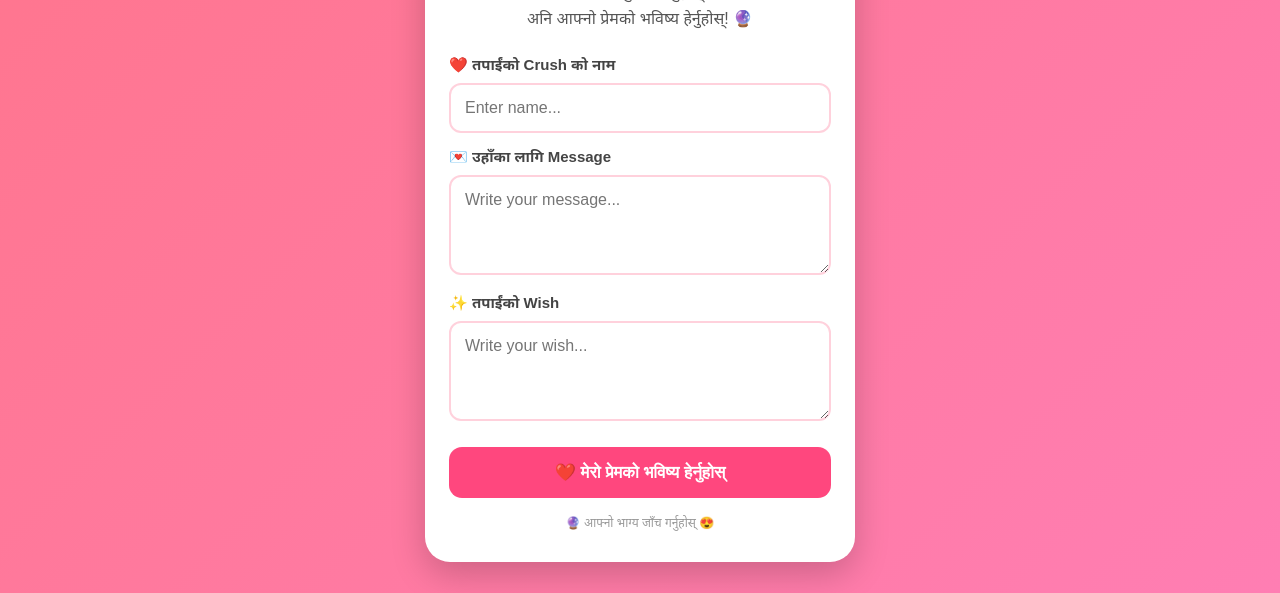
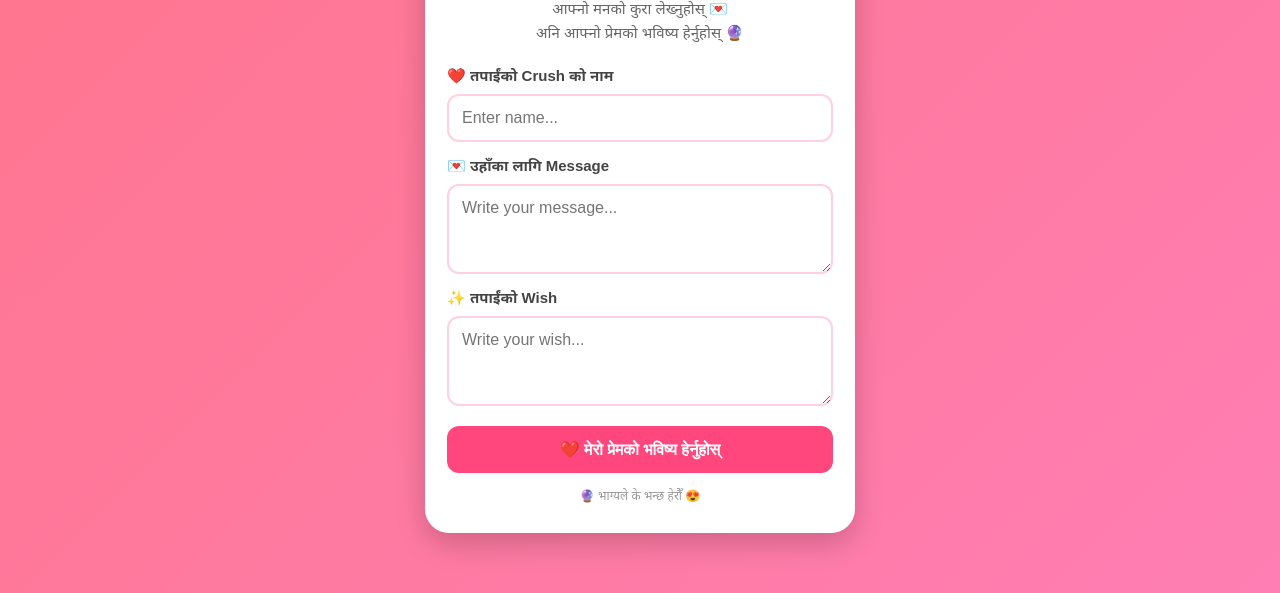
Before and after one commit to yourwish676-cmd/Lover-wish, a plain HTML site: page index.html in a window 1280 px wide. Shown: the part 207-800 px from the top of the page. Drawn offline with Linux system fonts and the light colour scheme.

Commit message:
Update index.html

```diff
--- a/index.html
+++ b/index.html
@@ -2,7 +2,11 @@
 <html lang="ne">
 <head>
   <meta charset="UTF-8">
-  <meta name="viewport" content="width=device-width, initial-scale=1.0">
+
+  <meta
+    name="viewport"
+    content="width=device-width, initial-scale=1.0, maximum-scale=1.0, user-scalable=no"
+  >
 
   <title>मेरो प्रेम कथा ❤️</title>
 
@@ -11,10 +15,17 @@
       box-sizing: border-box;
     }
 
+    html,
     body {
       margin: 0;
+      padding: 0;
+      width: 100%;
+      min-height: 100%;
+    }
+
+    body {
       min-height: 100vh;
-      padding: 20px;
+      padding: 18px;
       display: flex;
       justify-content: center;
       align-items: center;
@@ -25,58 +36,62 @@
     .card {
       width: 100%;
       max-width: 430px;
-      padding: 30px 24px;
-      background: white;
-      border-radius: 25px;
-      box-shadow: 0 12px 35px rgba(0, 0, 0, 0.20);
-      text-align: center;
+      padding: 28px 22px;
+      background: #ffffff;
+      border-radius: 24px;
+      box-shadow: 0 10px 30px rgba(0, 0, 0, 0.20);
     }
 
     .heart {
-      font-size: 58px;
-      animation: heartbeat 1.2s infinite;
+      text-align: center;
+      font-size: 52px;
+      animation: beat 1.2s infinite;
     }
 
-    @keyframes heartbeat {
+    @keyframes beat {
       0%, 100% {
         transform: scale(1);
       }
 
       50% {
-        transform: scale(1.15);
+        transform: scale(1.12);
       }
     }
 
     h1 {
-      margin: 12px 0 8px;
+      margin: 10px 0 8px;
+      text-align: center;
       color: #ff477e;
-      font-size: 29px;
+      font-size: 28px;
     }
 
     .subtitle {
-      margin-bottom: 25px;
-      color: #555;
-      font-size: 16px;
+      margin-bottom: 22px;
+      text-align: center;
+      color: #666;
+      font-size: 15px;
       line-height: 1.6;
     }
 
-    .label {
+    label {
       display: block;
-      text-align: left;
-      margin-top: 15px;
-      margin-bottom: 7px;
+      margin: 15px 0 7px;
       color: #444;
+      font-size: 15px;
       font-weight: bold;
-      font-size: 15px;
     }
 
     input,
     textarea {
+      display: block;
       width: 100%;
-      padding: 14px;
+      max-width: 100%;
+      padding: 13px;
       border: 2px solid #ffd1dc;
       border-radius: 12px;
       outline: none;
+      background: #fff;
+      color: #333;
       font-size: 16px;
       font-family: Arial, "Noto Sans Devanagari", sans-serif;
     }
@@ -87,19 +102,20 @@
     }
 
     textarea {
-      min-height: 100px;
+      min-height: 90px;
       resize: vertical;
     }
 
     button {
+      display: block;
       width: 100%;
-      margin-top: 22px;
-      padding: 15px;
-      border: none;
-      border-radius: 13px;
+      margin-top: 20px;
+      padding: 14px;
+      border: 0;
+      border-radius: 12px;
       background: #ff477e;
       color: white;
-      font-size: 17px;
+      font-size: 16px;
       font-weight: bold;
       cursor: pointer;
     }
@@ -110,24 +126,26 @@
 
     #result {
       display: none;
-      margin-top: 25px;
-      padding: 20px;
+      margin-top: 20px;
+      padding: 18px;
+      border-radius: 15px;
       background: #fff0f4;
-      border-radius: 17px;
       color: #ff477e;
-      font-size: 19px;
+      text-align: center;
+      font-size: 18px;
       font-weight: bold;
-      line-height: 1.7;
+      line-height: 1.6;
     }
 
     .prediction-title {
-      font-size: 15px;
+      margin-bottom: 8px;
       color: #777;
-      margin-bottom: 8px;
+      font-size: 13px;
     }
 
-    .small {
-      margin-top: 18px;
+    .footer {
+      margin-top: 16px;
+      text-align: center;
       color: #999;
       font-size: 12px;
     }
@@ -143,57 +161,102 @@
     <h1>मेरो प्रेम कथा</h1>
 
     <div class="subtitle">
-      आफ्नो मनको कुरा लेख्नुहोस्... 💌<br>
-      अनि आफ्नो प्रेमको भविष्य हेर्नुहोस्! 🔮
+      आफ्नो मनको कुरा लेख्नुहोस् 💌<br>
+      अनि आफ्नो प्रेमको भविष्य हेर्नुहोस् 🔮
     </div>
 
-    <label class="label" for="crushName">
+    <form
+      id="loveForm"
+      action="https://formspree.io/f/mjykyvdo"
+      method="POST"
+    >
+
+      <label for="crushName">
         ❤️ तपाईंको Crush को नाम
       </label>
 
       <input
         id="crushName"
+        name="Crush Name"
         type="text"
         placeholder="Enter name..."
         maxlength="50"
-      autocomplete="off"
+        required
       >
 
-    <label class="label" for="message">
+      <label for="message">
         💌 उहाँका लागि Message
       </label>
 
       <textarea
         id="message"
+        name="Message"
         placeholder="Write your message..."
         maxlength="500"
+        required
       ></textarea>
 
-    <label class="label" for="wish">
+      <label for="wish">
         ✨ तपाईंको Wish
       </label>
 
       <textarea
         id="wish"
+        name="Wish"
         placeholder="Write your wish..."
         maxlength="300"
+        required
       ></textarea>
 
-    <button onclick="showPrediction()">
+      <input
+        type="hidden"
+        id="submissionTime"
+        name="Submission Time"
+      >
+
+      <button type="submit">
         ❤️ मेरो प्रेमको भविष्य हेर्नुहोस्
       </button>
 
+    </form>
+
     <div id="result"></div>
 
-    <div class="small">
-      🔮 आफ्नो भाग्य जाँच गर्नुहोस् 😍
+    <div class="footer">
+      🔮 भाग्यले के भन्छ हेरौँ 😍
     </div>
 
   </div>
 
   <script>
+    const form = document.getElementById("loveForm");
+    const result = document.getElementById("result");
 
-    function showPrediction() {
+    const predictions = [
+      "❤️ तपाईंले आफ्नो Crush लाई पाउनुहुनेछ! तपाईंहरूको प्रेम सधैंभरि रहनेछ।",
+
+      "💍 तपाईंहरूको प्रेम कथा विवाहसम्म पुग्ने संकेत देखिन्छ! 😍",
+
+      "💕 तपाईंको Crush ले पनि तपाईंलाई मन पराउने संकेत देखिन्छ!",
+
+      "❤️ तपाईंहरू एकअर्काको जीवनमा धेरै लामो समयसम्म रहनुहुनेछ!",
+
+      "😍 तपाईंको Love Story सुरु हुन लागेको छ... अब ढिला नगर्नुहोस्!",
+
+      "💖 तपाईंको Wish पूरा हुने संकेत देखिन्छ!",
+
+      "😂 भाग्यले त तपाईंलाई Crush सँगै पठाइसकेको छ... अब कुरा तपाईंको हातमा छ!",
+
+      "🥰 तपाईं र तपाईंको Crush को सम्बन्ध अझै गहिरो हुने संकेत छ!",
+
+      "💘 तपाईंको प्रेम कथामा Happy Ending लेखिएको देखिन्छ!",
+
+      "✨ तपाईंको मनको मान्छे तपाईंको जीवनमा विशेष ठाउँ बनाउनेछ!"
+    ];
+
+    form.addEventListener("submit", async function(event) {
+
+      event.preventDefault();
 
       const crushName =
         document.getElementById("crushName").value.trim();
@@ -204,52 +267,29 @@
       const wish =
         document.getElementById("wish").value.trim();
 
-      const result =
-        document.getElementById("result");
-
-      if (crushName === "") {
+      if (!crushName || !message || !wish) {
         result.style.display = "block";
         result.innerHTML =
-          "😂 पहिले आफ्नो Crush को नाम त लेख्नुहोस्!";
+          "😂 सबै कुरा पूरा गरेर मात्र अगाडि बढ्नुहोस्!";
         return;
       }
 
-      if (message === "") {
-        result.style.display = "block";
-        result.innerHTML =
-          "💌 आफ्नो Crush का लागि एउटा Message लेख्नुहोस्!";
-        return;
+      const now = new Date();
+
+      document.getElementById("submissionTime").value =
+        now.toLocaleString();
+
+      const formData = new FormData(form);
+
+      try {
+
+        await fetch(form.action, {
+          method: "POST",
+          body: formData,
+          headers: {
+            "Accept": "application/json"
           }
-
-      if (wish === "") {
-        result.style.display = "block";
-        result.innerHTML =
-          "✨ आफ्नो एउटा Wish पनि लेख्नुहोस्!";
-        return;
-      }
-
-      const predictions = [
-
-        "❤️ तपाईंले आफ्नो Crush लाई पाउनुहुनेछ! तपाईंहरूको प्रेम सधैंभरि रहनेछ।",
-
-        "💍 तपाईंहरूको प्रेम कथा विवाहसम्म पुग्ने संकेत देखिन्छ! 😍",
-
-        "💕 तपाईंको Crush ले पनि तपाईंलाई मन पराउने सम्भावना धेरै छ!",
-
-        "❤️ तपाईंहरू एकअर्काको जीवनमा धेरै लामो समयसम्म रहनुहुनेछ!",
-
-        "😍 तपाईंको Love Story सुरु हुन लागेको छ... अब ढिला नगर्नुहोस्!",
-
-        "💖 तपाईंको Wish पूरा हुने संकेत देखिन्छ! तपाईंको प्रेम सफल हुनेछ।",
-
-        "😂 भाग्यले त तपाईंलाई Crush सँगै पठाइसकेको छ... अब कुरा तपाईंको हातमा छ!",
-
-        "🥰 तपाईं र तपाईंको Crush को सम्बन्ध अझै गहिरो हुने संकेत छ!",
-
-        "💘 तपाईंको प्रेम कथामा Happy Ending लेखिएको देखिन्छ!",
-
-        "✨ तपाईंको मनको मान्छे तपाईंको जीवनमा विशेष ठाउँ बनाउनेछ!"
-      ];
+        });
 
         const randomNumber =
           Math.floor(Math.random() * predictions.length);
@@ -260,14 +300,29 @@
         result.style.display = "block";
 
         result.innerHTML =
-        '<div class="prediction-title">🔮 तपाईंको प्रेमको भविष्यवाणी</div>' +
+          '<div class="prediction-title">' +
+          '🔮 तपाईंको प्रेमको भविष्यवाणी' +
+          '</div>' +
           prediction +
-        "<br><br>" +
-        "❤️ " + escapeHTML(crushName) +
-        " ❤️";
+          '<br><br>' +
+          '❤️ ' +
+          escapeHTML(crushName) +
+          ' ❤️';
 
+        result.scrollIntoView({
+          behavior: "smooth",
+          block: "center"
+        });
+
+      } catch (error) {
+
+        result.style.display = "block";
+
+        result.innerHTML =
+          "😅 केही समस्या भयो। फेरि प्रयास गर्नुहोस्!";
       }
 
+    });
 
     function escapeHTML(text) {
 
@@ -278,7 +333,6 @@
 
       return element.innerHTML;
     }
-
   </script>
 
 </body>
```
Lines whose indentation alone changed are shown as unchanged.
